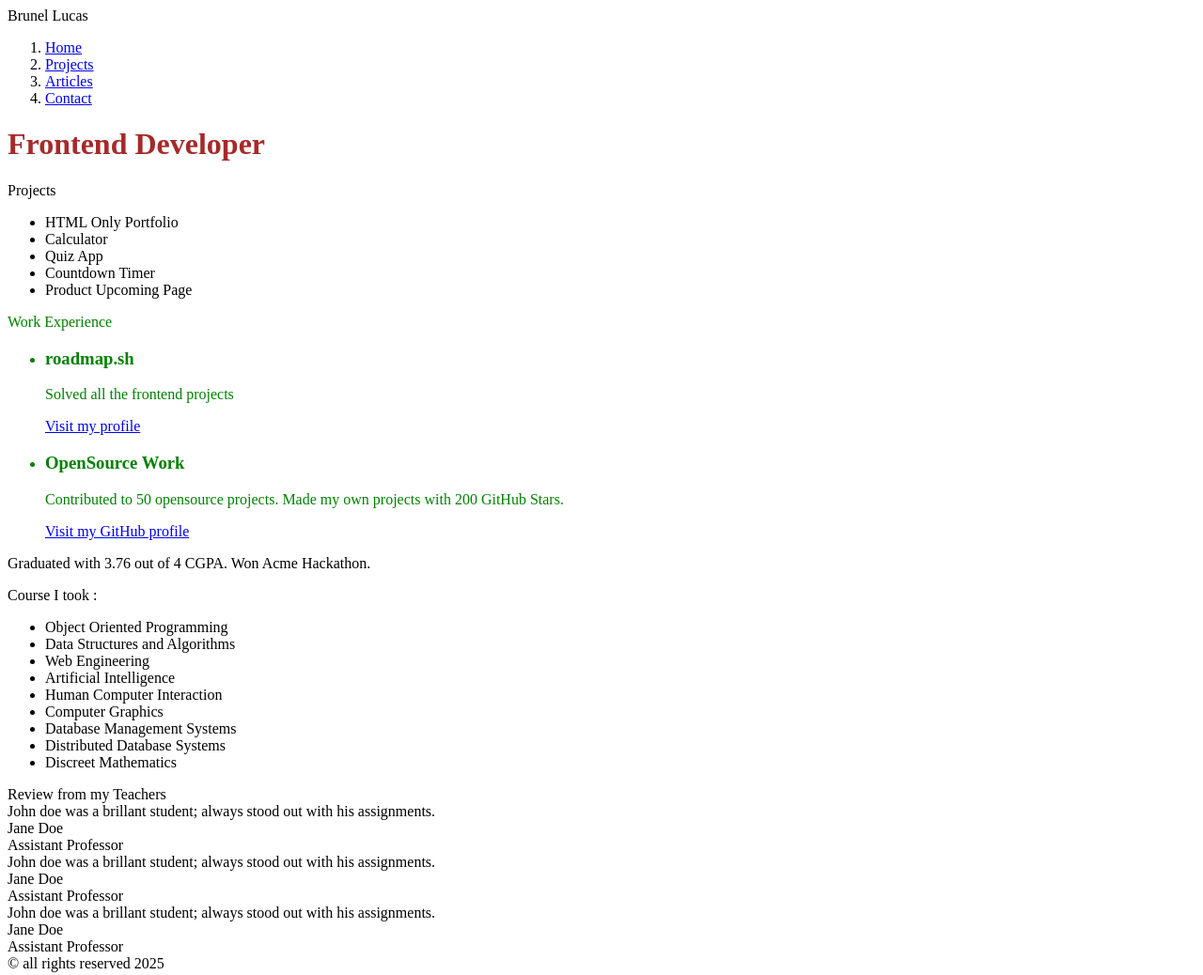
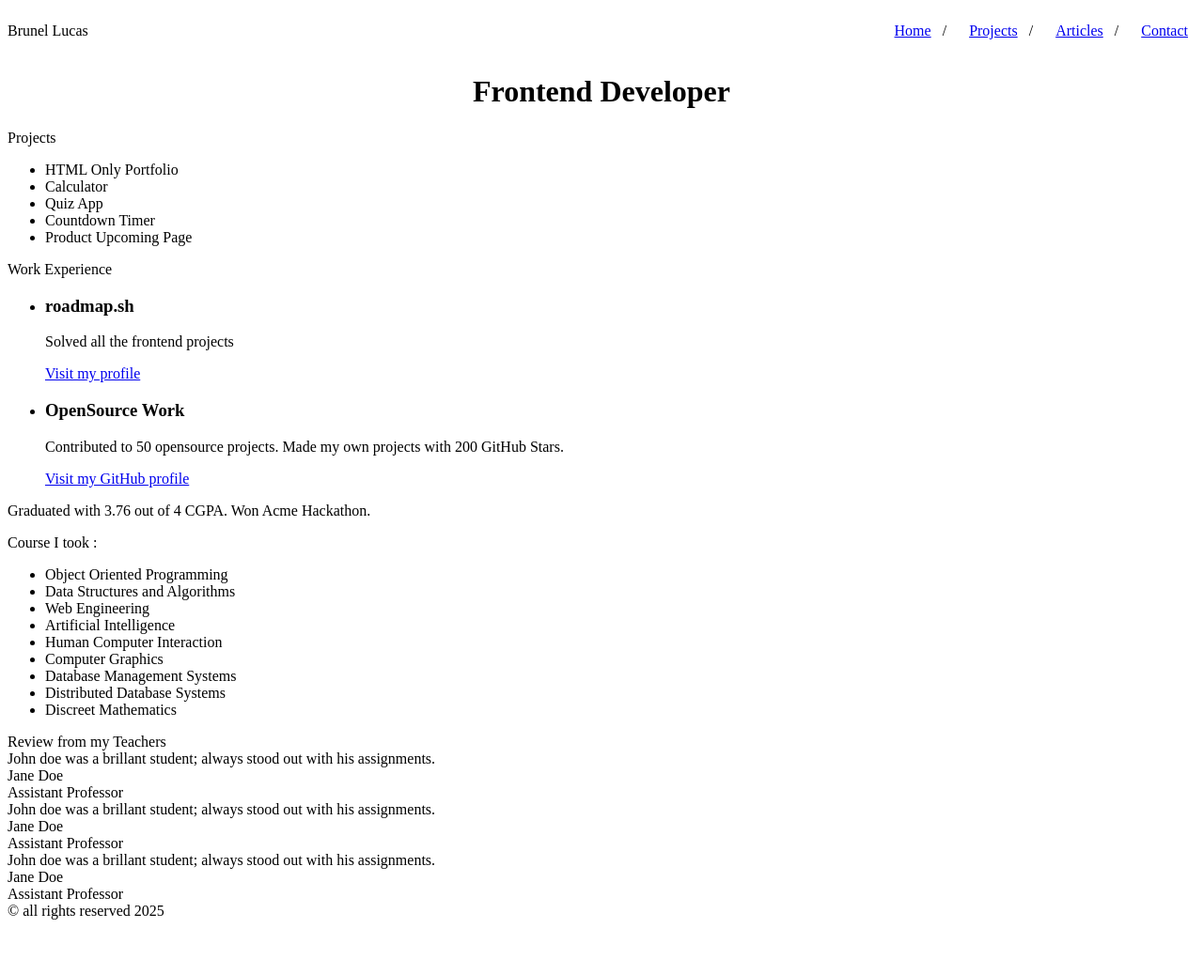
Before and after one commit to Ikanuka/roadmap.sh-projects, a plain HTML site: page 03-personal-portfolio/homepage.html in a window 1280 px wide. Shown: the whole page at 94% size. After the commit the page ends 987 px from the top, so only its background shows below. Drawn offline with Linux system fonts and the light colour scheme.

Commit message:
Adding some styles in nav bar and title

```diff
--- a/03-personal-portfolio/homepage.html
+++ b/03-personal-portfolio/homepage.html
@@ -5,7 +5,9 @@
         <meta name="viewport" content="width=device-width, initial-scale=1.0">
         <!-- SEO Tags -->
         <meta name="description" content="Author: B.L Author, Category: Site">
-    <meta name="google-site-verification" content="+nxGUDJ4QpAZ5l9Bsjdi102tLVC21AIh5d1Nl23908vVuFHs34=">
+        <meta
+            name="google-site-verification"
+            content="+nxGUDJ4QpAZ5l9Bsjdi102tLVC21AIh5d1Nl23908vVuFHs34=">
         <title>Homepage</title>
         <meta name="robots" content="noindex,nofollow">
         <link rel="stylesheet" href="/03-personal-portfolio/styles.css">
@@ -15,22 +17,25 @@
         <!-- Header -->
         <header>
             <!-- Navigation -->
-        <nav class="crumbs">
+            <div class="name">
                 Brunel Lucas
-            <ol>
-                <li class="crumb">
+            </div>
+            <nav>
+                <ul class="nav_links">
+                    <li>
                         <a href="/03-personal-portfolio/homepage.html">Home</a>
                     </li>
-                <li class="crumb">
+                    <li>
                         <a href="/03-personal-portfolio/projects.html">Projects</a>
 
                     </li>
-                <li class="crumb">
+                    <li>
                         <a href="/03-personal-portfolio/articles.html">Articles</a>
                     </li>
-                <li class="crumb"><a href="/03-personal-portfolio/contact.html">Contact</a>
+                    <li>
+                        <a href="/03-personal-portfolio/contact.html">Contact</a>
                     </li>
-            </ol>
+                </ul>
             </nav>
         </header>
 
@@ -40,6 +45,7 @@
             </div>
             <!-- Projects -->
             <section class="projects">
+                <section>
                     <div class="project-title">
                         Projects
                     </div>
@@ -59,12 +65,13 @@
                         <li class="works">
                             <h3>roadmap.sh</h3>
                             <p>Solved all the frontend projects</p>
-                        <a href="roadmap.sh/u/ikanuka" >Visit my profile</a>
+                            <a href="roadmap.sh/u/ikanuka">Visit my profile</a>
                         </li>
                         <li class="works">
                             <h3>OpenSource Work</h3>
-                        <p>Contributed to 50 opensource projects. Made my own projects with 200 GitHub Stars.</p>
-                        <a href="https://github.com/Ikanuka" >Visit my GitHub profile</a>
+                            <p>Contributed to 50 opensource projects. Made my own projects with 200 GitHub
+                                Stars.</p>
+                            <a href="https://github.com/Ikanuka">Visit my GitHub profile</a>
                         </li>
                     </ul>
                 </section>
@@ -88,6 +95,8 @@
                         <li class="course">Discreet Mathematics</li>
                     </ul>
                 </section>
+            </section>
+
             <!-- Review -->
             <section class="review">
                 <div class="review-title">
@@ -98,7 +107,8 @@
                         John doe was a brillant student; always stood out with his assignments.
 
                         <div class="signature">
-                            Jane Doe <br>
+                            Jane Doe
+                            <br>
                             Assistant Professor
                         </div>
                     </div>
@@ -109,19 +119,20 @@
                         John doe was a brillant student; always stood out with his assignments.
 
                         <div class="signature">
-                            Jane Doe <br>
+                            Jane Doe
+                            <br>
                             Assistant Professor
                         </div>
                     </div>
                 </div>
-
 
                 <div class="card">
                     <div class="container">
                         John doe was a brillant student; always stood out with his assignments.
 
                         <div class="signature">
-                            Jane Doe <br>
+                            Jane Doe
+                            <br>
                             Assistant Professor
                         </div>
                     </div>
--- a/03-personal-portfolio/styles.css
+++ b/03-personal-portfolio/styles.css
@@ -1,7 +1,32 @@
-h1{
-    color: brown !important;
+header {
+    display: flex;
+    justify-content: space-between;
+    align-items: center;
 }
 
-.work{
-    color: green;
+nav .nav_links {
+    display: flex;
+    gap: 1.5rem; /* espace entre les liens */
+    list-style: none;
 }
+
+.first-title{
+    display: flex;
+    justify-content: center ;
+}
+
+.nav_links li::after{
+    content: "/"; /* add a / after each items */
+    margin-left: 0.5rem;
+}
+
+.nav_links li:last-child::after{
+    content: ""; /* No "/" after the last elements */
+}
+.nav_links li a {
+    transition: all 0.3s ease 0s;
+}
+
+.nav_links li a:hover {
+    transition: all 0.3s ease 0s;
+}
```
Also changed, not shown: 03-personal-portfolio/articles.html (+4 -1 lines). Lines whose indentation alone changed are shown as unchanged.
